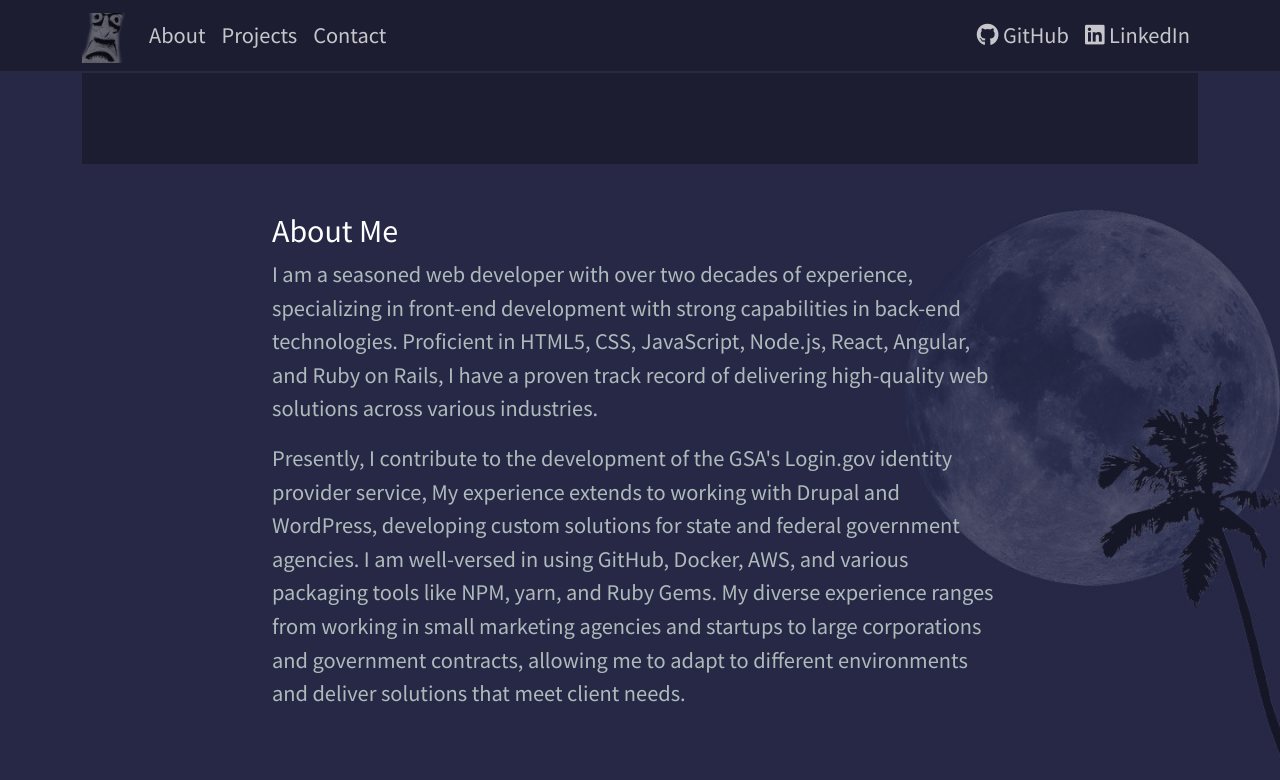
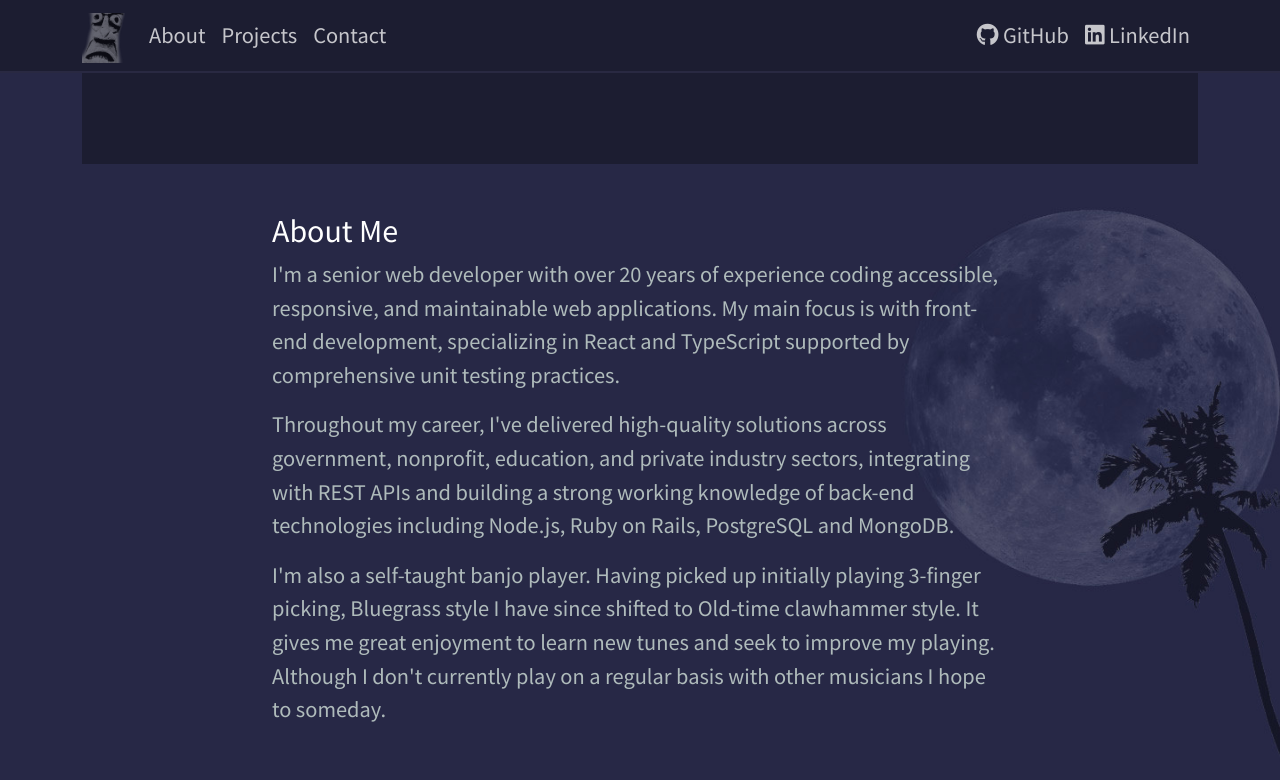
Before and after one commit to kevinsmasters/meowdy-project, a Jekyll site: the page built from docs/index.md, in a window 1280 px wide and 1400 px high, scrolled down 268 px. Shown: the top 780 px of the window. Built offline with Jekyll 4.4.1, drawn with Linux system fonts in a browser that asks for light colours; nearby versions of some CDN libraries; some of the changed text lies outside the part shown.

```diff
--- a/docs/_includes/about.html
+++ b/docs/_includes/about.html
@@ -1,16 +1,17 @@
 <a name="about"></a>
 <h2>About Me</h2>
 <p>
-  I am a seasoned web developer with over two decades of experience, specializing in front-end development
-  with strong capabilities in back-end technologies. Proficient in HTML5, CSS, JavaScript, Node.js, React,
-  Angular, and Ruby on Rails, I have a proven track record of delivering high-quality web solutions across
-  various industries.
+  I'm a senior web developer with over 20 years of experience coding accessible, responsive, and
+  maintainable web applications. My main focus is with front-end development, specializing in
+  React and TypeScript supported by comprehensive unit testing practices.
 </p>
 <p>
-  Presently, I contribute to the development of the GSA's Login.gov identity provider
-  service, My experience extends to working with Drupal and WordPress, developing custom solutions for
-  state and federal government agencies. I am well-versed in using GitHub, Docker, AWS, and various packaging
-  tools like NPM, yarn, and Ruby Gems. My diverse experience ranges from working in small marketing agencies and
-  startups to large corporations and government contracts, allowing me to adapt to different environments
-  and deliver solutions that meet client needs.
+  Throughout my career, I've delivered high-quality solutions across government, nonprofit, education,
+  and private industry sectors, integrating with REST APIs and building a strong working
+  knowledge of back-end technologies including Node.js, Ruby on Rails, PostgreSQL and MongoDB.
 </p>
+<p>
+  I'm also a self-taught banjo player. Having picked up initially playing 3-finger picking, Bluegrass style I have
+  since shifted to Old-time clawhammer style. It gives me great enjoyment to learn new tunes and seek to improve my playing.
+  Although I don't currently play on a regular basis with other musicians I hope to someday.
+</p>
```
Also changed, not shown: docs/_projects/across-valley-health.md (added, +8 -0 lines), docs/_projects/aulster-county-gov.md (added, +11 -0 lines), docs/_projects/taconic-health-select.md (added, +7 -0 lines), docs/_projects/zcalculatorenator.md (renamed from docs/_projects/calculatorenator.md), docs/_projects/zng-financial-chart.md (renamed from docs/_projects/ng-financial-chart.md), docs/assets/images/cross-valley.png (added), docs/assets/images/taconic-health-standard-selector.png (added), docs/assets/images/ulstercounty-ny.png (added).
